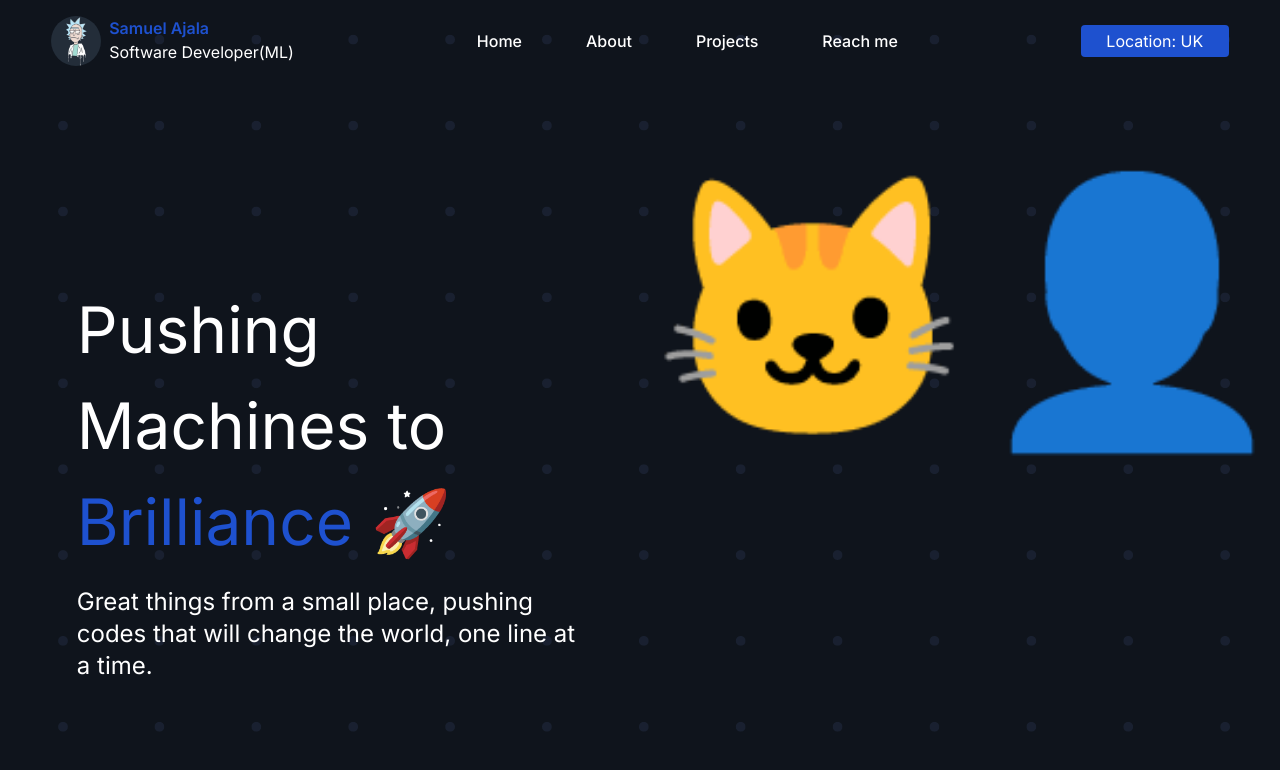
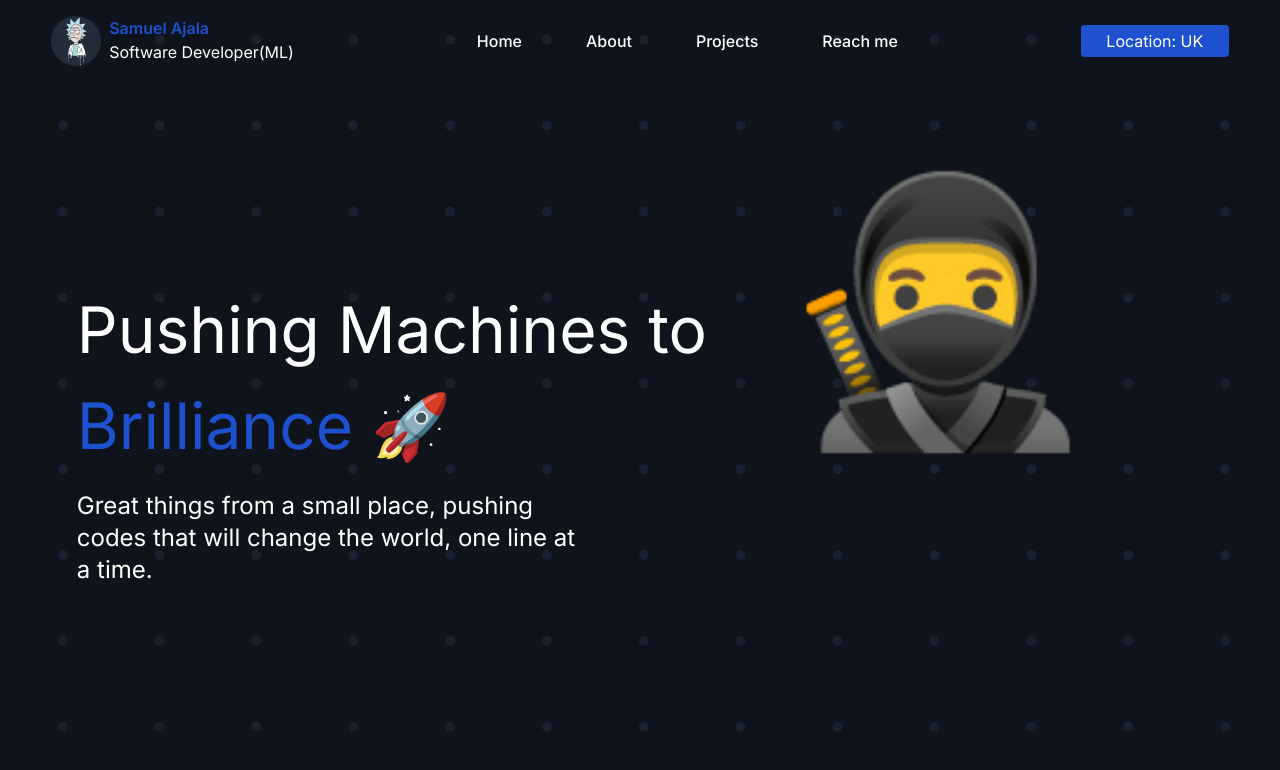
Before and after one commit to samuelajala01/portfolio-v4, a Next.js app: page / in a window 1280 px wide. Shown: the top 770 px of the page. Built offline with nearby package versions, Linux system fonts and the light colour scheme.

Commit message:
Update page.js

```diff
--- a/src/app/page.js
+++ b/src/app/page.js
@@ -12,7 +12,7 @@ export default function Home() {
         </h1>
         <p className="text-white md:text-2xl md:w-[40vw]">Great things from a small place, pushing codes that will change the world, one line at a time.</p>
       </div>
-      <div className=" flex flex-1 md:text-[20vw] p-0 justify-center ml-16  md:top-[20rem] mt-2 lg:mt-8 hidden md:block">🐱‍👤</div>
+      <div className=" flex flex-1 md:text-[20vw] p-0 justify-center ml-16  md:top-[20rem] mt-2 lg:mt-8 hidden md:block"> &#129399; </div>
      </section>
     </>
   );
```
